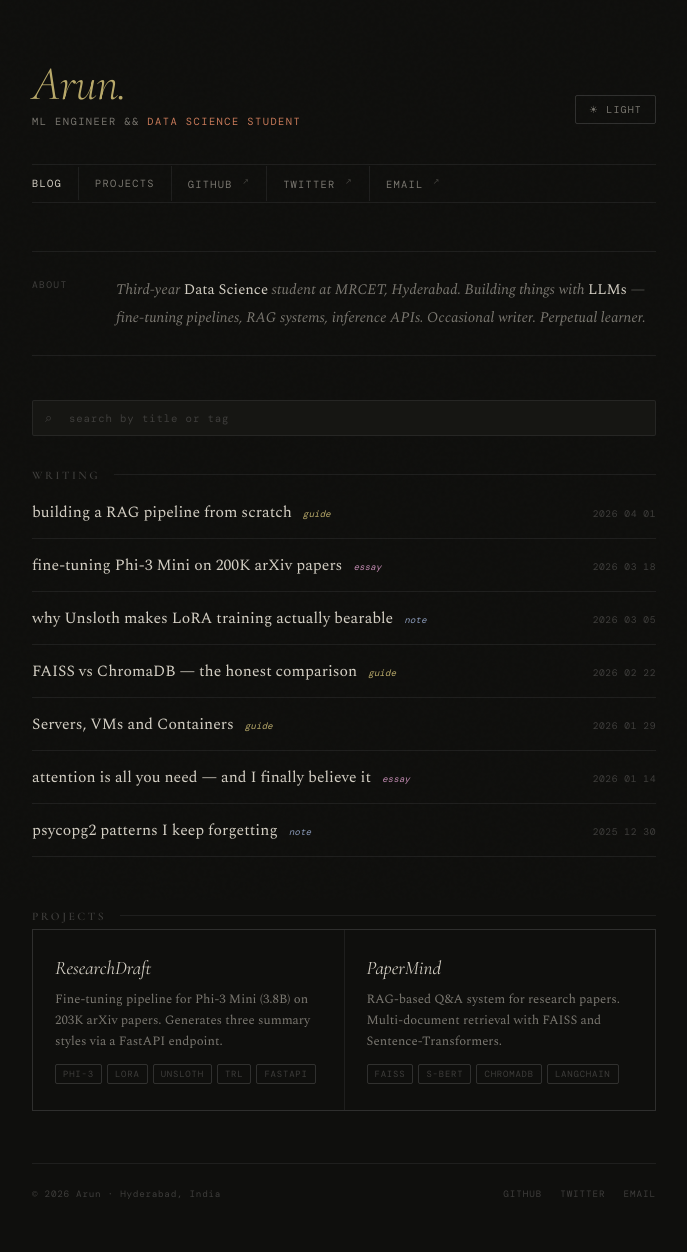
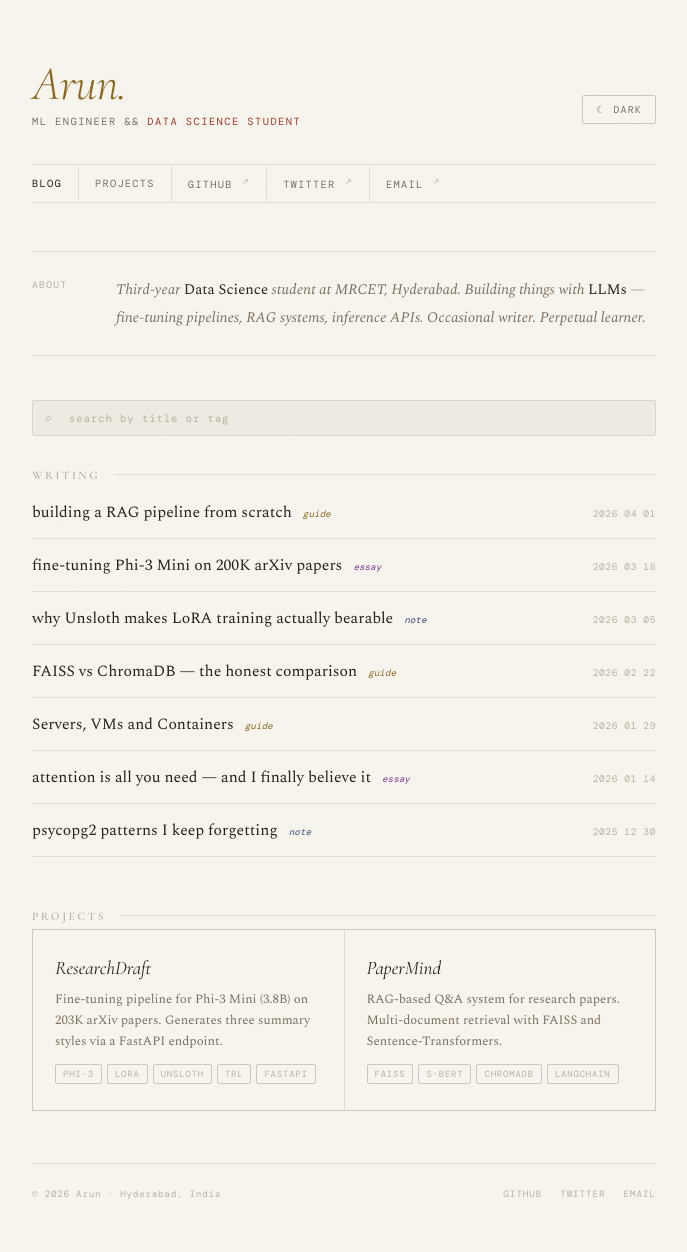
Before and after one commit to Arun2565/Arun2565.github.io, a Jekyll site: the page built from index.html, in a window 1280 px wide. Shown: the whole page, without its empty margins (296-983 px from the left). Built offline with Jekyll 4.4.1, drawn with Linux system fonts in a browser that asks for light colours; some web fonts are replaced.

Commit message:
fix default theme to light, update X/Twitter link to correct handle

```diff
--- a/_layouts/default.html
+++ b/_layouts/default.html
@@ -1,5 +1,5 @@
 <!DOCTYPE html>
-<html lang="en" data-theme="dark">
+<html lang="en" data-theme="light">
 <head>
   <meta charset="UTF-8">
   <title>{% if page.title %}{{ page.title }} · {{ site.title }}{% else %}{{ site.title }}{% endif %}</title>
@@ -676,14 +676,14 @@
         <div class="brand-sub">ml engineer &amp;&amp; <em>data science student</em></div>
       </a>
     </div>
-    <button class="toggle-btn" id="theme-btn" onclick="toggleTheme()">☀ light</button>
+    <button class="toggle-btn" id="theme-btn" onclick="toggleTheme()">☾ dark</button>
   </header>
 
   <nav>
     <a href="/" {% if page.url == '/' %}class="active"{% endif %}>blog</a>
     <a href="/#projects">projects</a>
     <a href="https://github.com/ArunVarma479327" target="_blank">github <span class="ext">↗</span></a>
-    <a href="https://x.com/Arun2565" target="_blank">twitter <span class="ext">↗</span></a>
+    <a href="https://x.com/ArunVarma479327" target="_blank">twitter <span class="ext">↗</span></a>
     <a href="mailto:arunvarma25683@gmail.com">email <span class="ext">↗</span></a>
   </nav>
 
@@ -693,7 +693,7 @@
     <div class="foot-copy">© 2026 Arun · Hyderabad, India</div>
     <div class="foot-links">
       <a href="https://github.com/ArunVarma479327" target="_blank">GitHub</a>
-      <a href="https://x.com/Arun2565" target="_blank">Twitter</a>
+      <a href="https://x.com/ArunVarma479327" target="_blank">Twitter</a>
       <a href="mailto:arunvarma25683@gmail.com">Email</a>
     </div>
   </footer>
```
